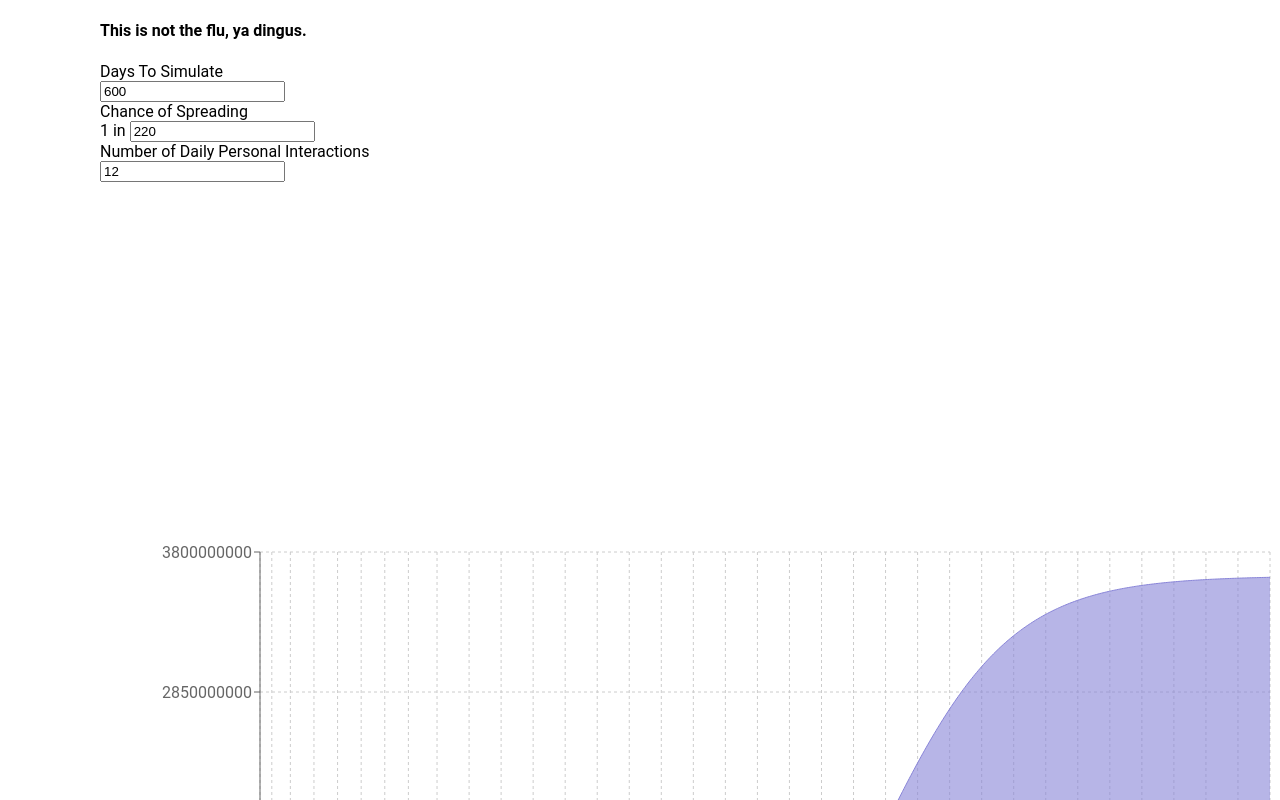
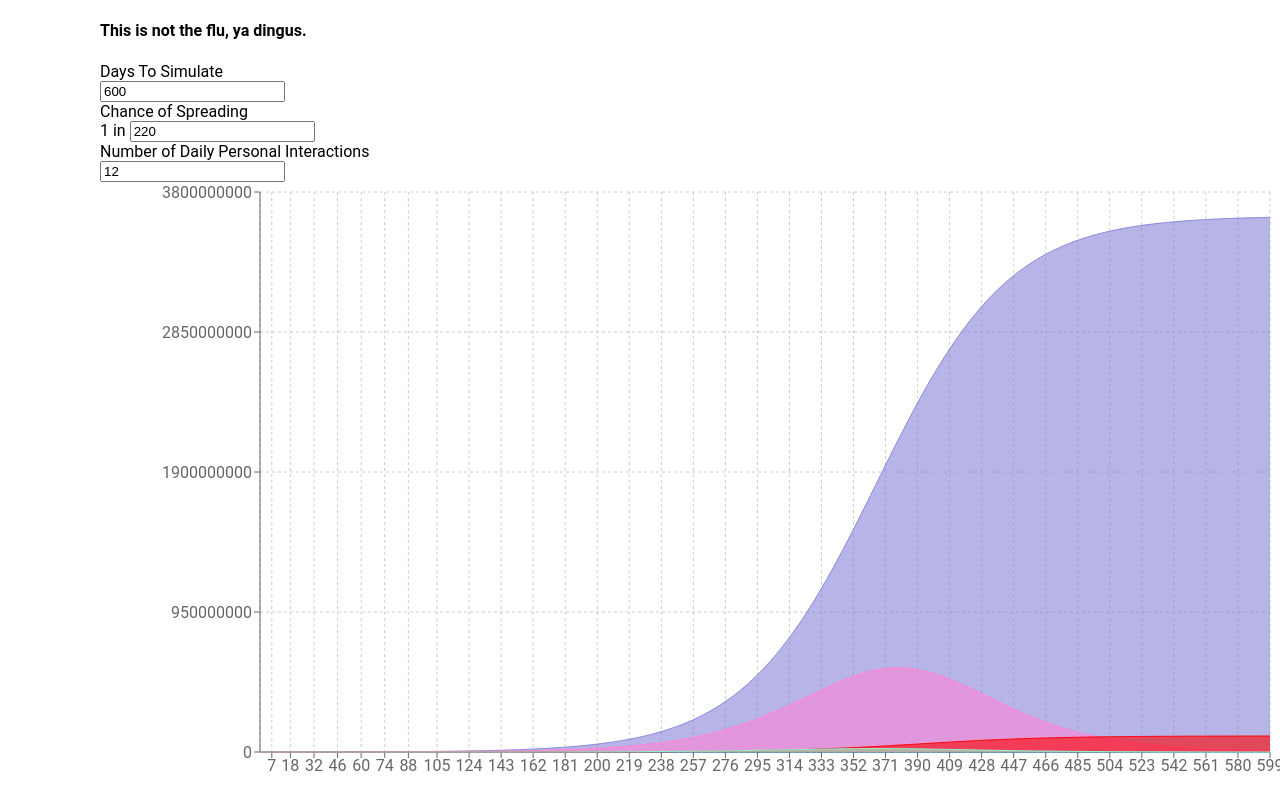
Before and after one commit to ralusek/worse-than-flu, a React (Create React App) app: page / in a window 1280 px wide. Built offline with nearby package versions, Linux system fonts and the light colour scheme.

Commit message:
Replace "react-player" with a more lightweight "react-youtube".

```diff
--- a/package.json
+++ b/package.json
@@ -3,14 +3,15 @@
   "version": "0.0.1",
   "private": true,
   "dependencies": {
+    "@types/react-youtube": "7.6.2",
     "bluebird": "3.7.1",
     "jquery-param": "1.0.1",
     "lodash": "4.17.13",
     "react": "16.13.0",
     "react-dom": "16.13.0",
-    "react-player": "1.15.2",
     "react-router-dom": "^5.1.2",
     "react-scripts": "3.2.0",
+    "react-youtube": "7.9.0",
     "recharts": "^2.0.0-beta.1"
   },
   "devDependencies": {
--- a/src/app/rootView.tsx
+++ b/src/app/rootView.tsx
@@ -1,7 +1,7 @@
 import React from 'react';
 import { withRouter, RouteComponentProps } from 'react-router-dom';
 import _ from 'lodash';
-import ReactPlayer from 'react-player'
+import YouTube from 'react-youtube'
 
 // Children
 
@@ -56,9 +56,7 @@ function RootView({
       <br />
       <input value={fixedInterpersonalInteractions} onChange={(evt) => setFixedInterpersonalInteractions(Number(evt.target.value))} />
     </div>
-    <ReactPlayer
-      url='https://www.youtube.com/watch?v=eejhwa-OzEo'
-    />
+    <YouTube videoId='eejhwa-OzEo' />
 
     <AreaChart
       width={1200}
```
Also changed, not shown: 1 other file (tests, documents, lock files or other folders).
